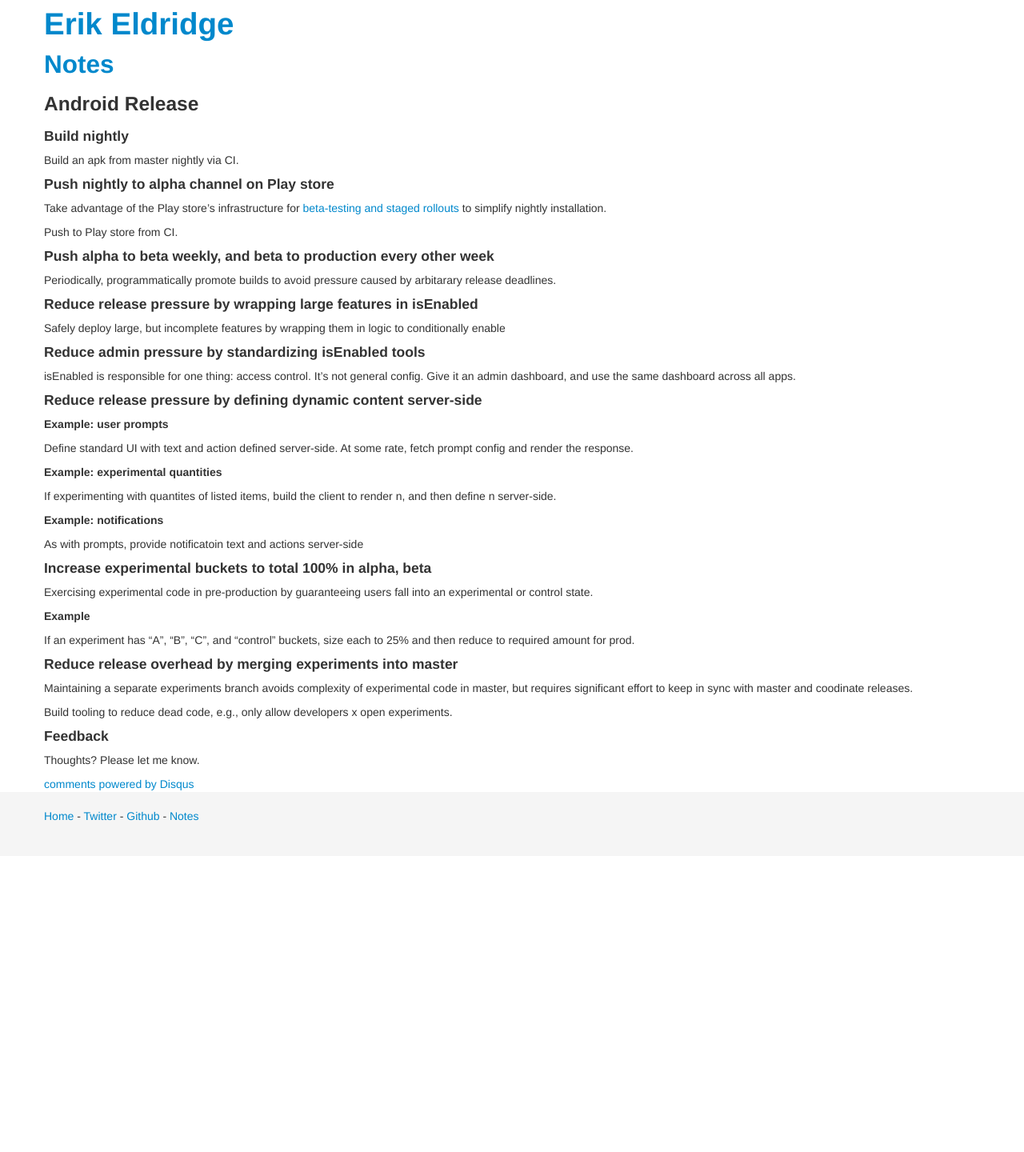
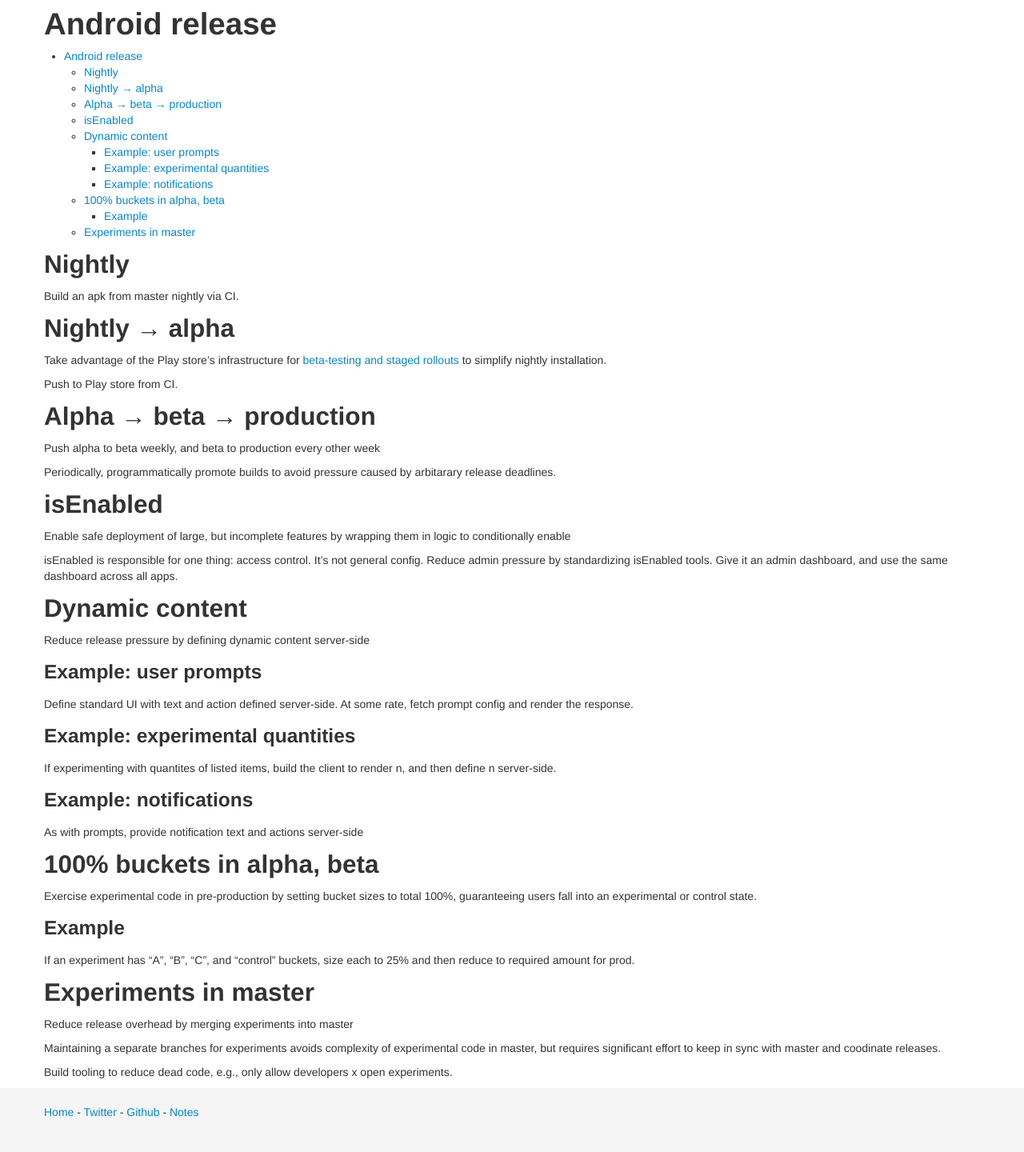
Before and after one commit to erikeldridge/erikeldridge.github.com, a Jekyll site: the page built from _posts/2013-7-1-android-release.md, in a window 1280 px wide. Shown: the whole page at 80% size. Built offline with Jekyll 4.4.1, drawn with Linux system fonts in a browser that asks for light colours; comment, search, counter and statistics services are not loaded; before the commit the page ends 1070 px from its top, so only the background shows below that.

Commit message:
Update android release post to use base layout

```diff
--- a/_posts/2013-7-1-android-release.md
+++ b/_posts/2013-7-1-android-release.md
@@ -1,55 +1,76 @@
 ---
 tags: android
-layout: note
-updated: 7-1-2013
+layout: base
+updated: 8-7-2013
 ---
 
-#### Build nightly
+
+# Android release
+
+* toc
+{:toc}
+
+
+## Nightly
 
 Build an apk from master nightly via CI.
 
-#### Push nightly to alpha channel on Play store
+
+## Nightly → alpha
 
 Take advantage of the Play store's infrastructure for [beta-testing and staged rollouts](https://support.google.com/googleplay/android-developer/answer/3131213?hl=en) to simplify nightly installation.
 
 Push to Play store from CI.
 
-#### Push alpha to beta weekly, and beta to production every other week
+
+## Alpha → beta → production
+
+Push alpha to beta weekly, and beta to production every other week
 
 Periodically, programmatically promote builds to avoid pressure caused by arbitarary release deadlines.
 
-#### Reduce release pressure by wrapping large features in isEnabled
 
-Safely deploy large, but incomplete features by wrapping them in logic to conditionally enable
+## isEnabled
 
-#### Reduce admin pressure by standardizing isEnabled tools
+Enable safe deployment of large, but incomplete features by wrapping them in logic to conditionally enable
 
-isEnabled is responsible for one thing: access control. It's not general config. Give it an admin dashboard, and use the same dashboard across all apps.
+isEnabled is responsible for one thing: access control. It's not general config. Reduce admin pressure by standardizing isEnabled tools. Give it an admin dashboard, and use the same dashboard across all apps.
 
-#### Reduce release pressure by defining dynamic content server-side
 
-##### Example: user prompts
+## Dynamic content
+
+Reduce release pressure by defining dynamic content server-side
+
+
+### Example: user prompts
 
 Define standard UI with text and action defined server-side. At some rate, fetch prompt config and render the response.
 
-##### Example: experimental quantities
+
+### Example: experimental quantities
 
 If experimenting with quantites of listed items, build the client to render n, and then define n server-side.
 
-##### Example: notifications
 
-As with prompts, provide notificatoin text and actions server-side
+### Example: notifications
 
-#### Increase experimental buckets to total 100% in alpha, beta
+As with prompts, provide notification text and actions server-side
 
-Exercising experimental code in pre-production by guaranteeing users fall into an experimental or control state.
 
-##### Example
+## 100% buckets in alpha, beta
+
+Exercise experimental code in pre-production by setting bucket sizes to total 100%, guaranteeing users fall into an experimental or control state.
+
+
+### Example
 
 If an experiment has "A", "B", "C", and "control" buckets, size each to 25% and then reduce to required amount for prod.
 
-#### Reduce release overhead by merging experiments into master
 
-Maintaining a separate experiments branch avoids complexity of experimental code in master, but requires significant effort to keep in sync with master and coodinate releases.
+## Experiments in master
+
+Reduce release overhead by merging experiments into master
+
+Maintaining a separate branches for experiments avoids complexity of experimental code in master, but requires significant effort to keep in sync with master and coodinate releases.
 
 Build tooling to reduce dead code, e.g., only allow developers x open experiments.
```
